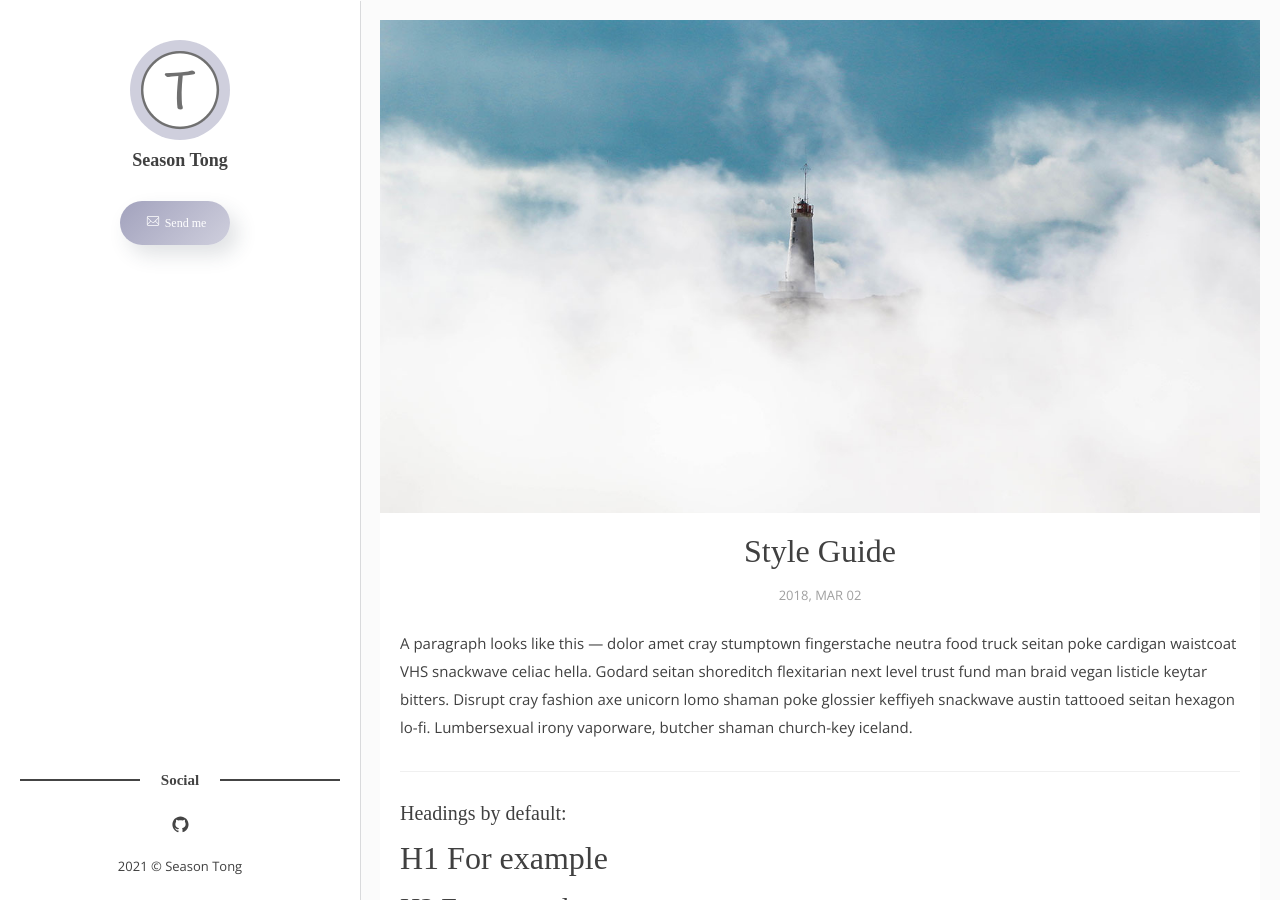
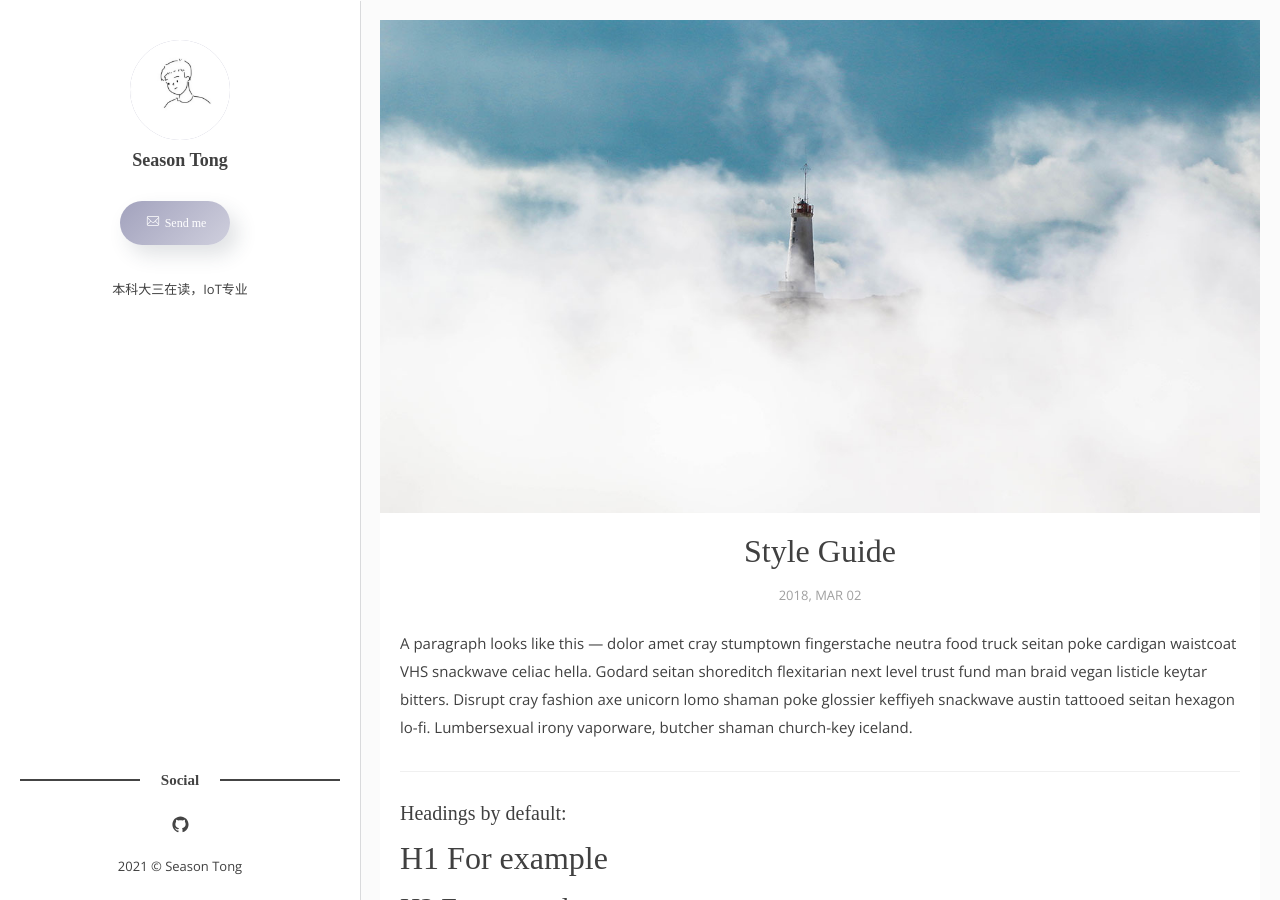
Before and after one commit to SeasonTong/SeasonTong.github.io, a Jekyll site: the page built from _posts/2018-03-02-style-guide.markdown, in a window 1280 px wide and 900 px high. Built offline with Jekyll 4.4.1, drawn with Linux system fonts in a browser that asks for light colours; some web fonts are replaced; comment, search, counter and statistics services are not loaded.

Commit message:
2021.0.6

```diff
--- a/_config.yml
+++ b/_config.yml
@@ -5,11 +5,11 @@ url: "flexton.netlify.com" # the base hostname & protocol for your site, e.g. ht
 
 # Author
 author-name:    Season Tong
-author-image:   T.png
+author-image:   头像.jpg
 author-job:
 author-email:   13037032279@163.com # Add your email for contant form.
 author-twitter:  # Add your twitter account
-about-author:
+about-author:   本科大三在读，IoT专业
 
 # Social settings
 social-twitter:
--- a/_posts/2018-03-02-style-guide.markdown
+++ b/_posts/2018-03-02-style-guide.markdown
@@ -13,6 +13,7 @@ A paragraph looks like this — dolor amet cray stumptown fingerstache neutra fo
 #### Headings by default:
 
 # H1 For example
+
 ## H2 For example
 ### H3 For example
 #### H4 For example
```
Also changed, not shown: favicon.ico (deleted), images/1.jpg (deleted), images/T.png (deleted), images/头像.jpg (added).
